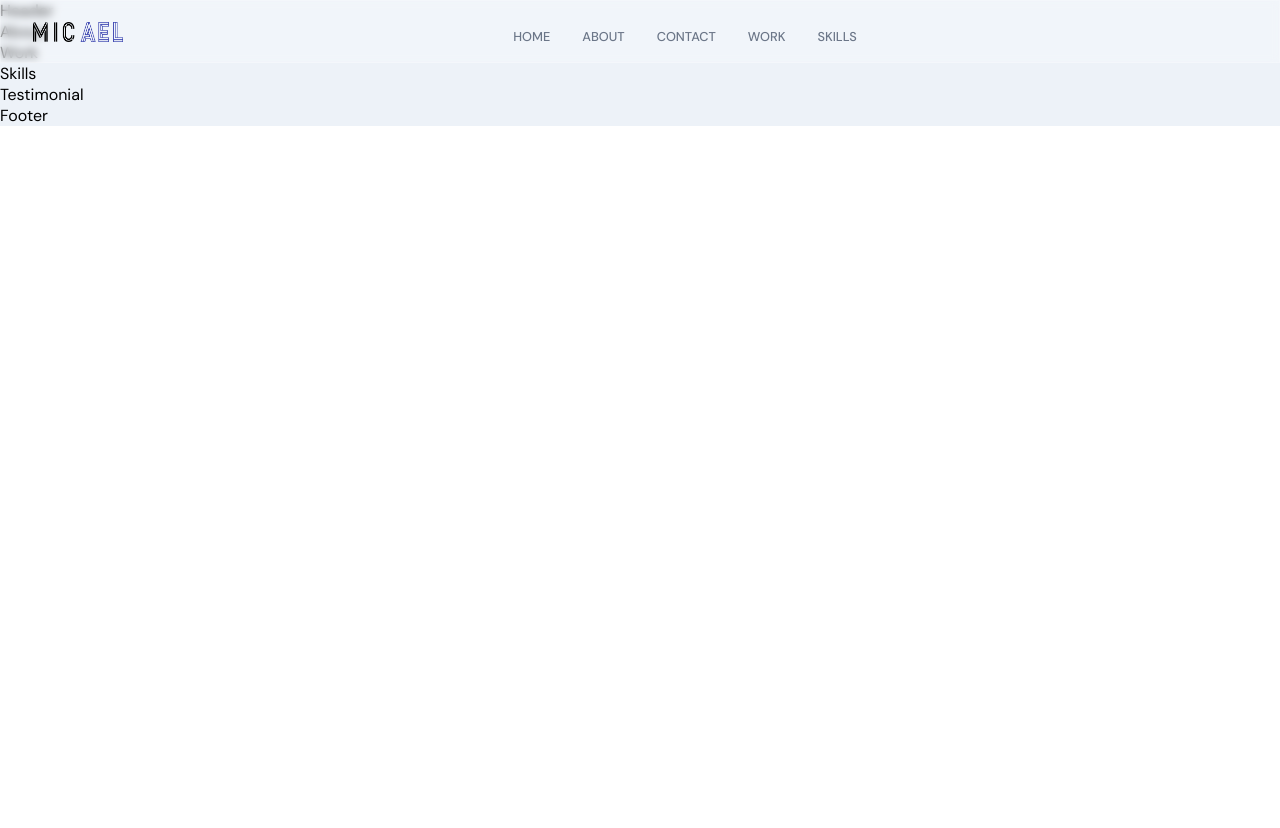
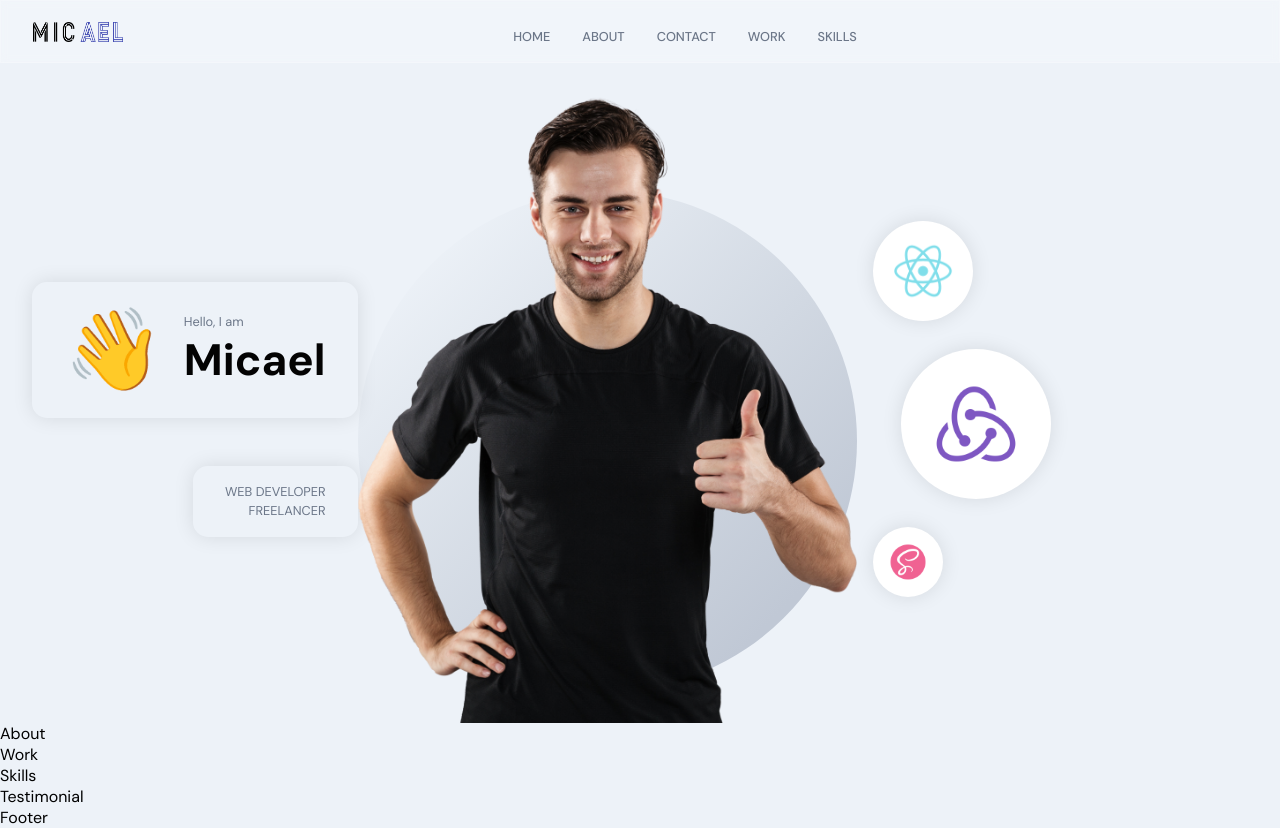
Before and after one commit to serhiyhvala/sanity_project, a React (Create React App) app in the folder frontend_react/: page / in a window 1280 px wide. Before the commit the page ends 800 px from the top, so only its background shows below. Built offline with nearby package versions, Linux system fonts and the light colour scheme.

Commit message:
Create Header Section

```diff
--- a/frontend_react/src/container/Header/Header.jsx
+++ b/frontend_react/src/container/Header/Header.jsx
@@ -1,7 +1,70 @@
+import { motion } from 'framer-motion'
+import { v4 as uuidv4 } from 'uuid'
+
+import images from '../../constants/images'
+
 import './Header.scss'
 
 const Header = () => {
-	return <div>Header</div>
+	const { react, redux, sass } = images
+	const scaleVariants = {
+		whileInView: {
+			scale: [0, 1],
+			opacity: [0, 1],
+			transition: {
+				duration: 1,
+				ease: 'easeInOut'
+			}
+		}
+	}
+	return (
+		<div id='home' className='app__header app__flex'>
+			<motion.div
+				whileInView={{ x: [-100, 0], opacity: [0, 1] }}
+				transition={{ duration: 0.5 }}
+				className='app__header-info'
+			>
+				<div className='app__header-badge'>
+					<div className='badge-cmp app__flex'>
+						<span>👋</span>
+						<div style={{ marginLeft: 20 }}>
+							<p className='p-text'>Hello, I am</p>
+							<h1 className='head-text'>Micael</h1>
+						</div>
+					</div>
+					<div className='tag-cmp app__flex'>
+						<p className='p-text'>Web Developer</p>
+						<p className='p-text'>Freelancer</p>
+					</div>
+				</div>
+			</motion.div>
+			<motion.div
+				whileInView={{ opacity: [0, 1] }}
+				transition={{ duration: 0.5, delayChildren: 0.5 }}
+				className='app__header-img'
+			>
+				<img src={images.profile} alt='' />
+				<motion.img
+					whileInView={{ scale: [0, 1] }}
+					transition={{ duration: 1, ease: 'easeInOut' }}
+					src={images.circle}
+					alt='profile__circle'
+					className='overlay_circle'
+				/>
+			</motion.div>
+			<motion.div
+				variant={scaleVariants}
+				whileInView={scaleVariants.whileInView}
+				className='app__header-circles'
+			>
+				{[react, redux, sass].map(item => (
+					<div className='circle-cmp app__flex' key={uuidv4()}>
+						<img src={item} alt='circle' />
+					</div>
+				))}
+			</motion.div>
+		</div>
+	)
 }
 
 export default Header
--- a/frontend_react/src/container/Header/Header.scss
+++ b/frontend_react/src/container/Header/Header.scss
@@ -0,0 +1,177 @@
+#home {
+	position: relative;
+	background-size: cover;
+	background: url('../../assets/bgIMG.png') no-repeat center;
+
+	.app__wrapper {
+		padding: 0;
+
+		.copyright {
+			display: none;
+		}
+	}
+}
+
+.app__header {
+	flex: 1;
+	width: 100%;
+	height: 100%;
+	flex-direction: row;
+	padding: 6rem 2rem 0;
+	@media screen and (min-width: 2000px) {
+		padding-top: 8rem;
+	}
+	@media screen and (max-width: 1200px) {
+		flex-direction: column;
+	}
+	@media screen and (max-width: 400px) {
+		padding: 6rem 1rem 2rem;
+	}
+}
+
+.app__header-info {
+	flex: 0.65;
+	flex-direction: column;
+	justify-content: flex-start;
+	align-items: flex-start;
+	height: 100%;
+	@media screen and (max-width: 2000px) {
+		width: 100%;
+		margin-right: 0;
+	}
+}
+
+.app__header-badge {
+	width: 100%;
+	display: flex;
+	justify-content: flex-end;
+	align-items: flex-end;
+	flex-direction: column;
+
+	.badge-cmp,
+	.tag-cmp {
+		padding: 1rem 2rem;
+		border: var(--white-color);
+		border-radius: 15px;
+		flex-direction: row;
+		width: auto;
+		box-shadow: 0 0 20px rgba(0, 0, 0, 0.1);
+	}
+
+	.tag-cmp {
+		flex-direction: column;
+		margin-top: 3rem;
+
+		p {
+			width: 100%;
+			text-transform: uppercase;
+			text-align: right;
+		}
+	}
+
+	span {
+		font-size: 2.5rem;
+
+		@media screen and (max-width: 2000px) {
+			font-size: 5rem;
+		}
+	}
+
+	@media screen and (max-width: 1200px) {
+		justify-content: flex-start;
+		align-items: flex-start;
+	}
+}
+
+.app__header-circles {
+	flex: 0.75;
+	display: flex;
+	flex-direction: column;
+	justify-content: space-evenly;
+	align-items: flex-start;
+	height: 100%;
+	margin-left: 1rem;
+
+	div {
+		width: 100px;
+		height: 100px;
+		border-radius: 50%;
+		background: var(--white-color);
+		box-shadow: 0 0 20px rgba(0, 0, 0, 0.1);
+	}
+
+	img {
+		width: 60%;
+		height: 60%;
+	}
+
+	div:nth-child(1) {
+		width: 100px;
+		height: 100px;
+	}
+
+	div:nth-child(2) {
+		margin: 1.75rem;
+		width: 150px;
+		height: 150px;
+	}
+
+	div:nth-child(3) {
+		width: 70px;
+		height: 70px;
+	}
+
+	@media screen and (min-width: 2000px) {
+		div:nth-child(1) {
+			width: 400px;
+			height: 400px;
+		}
+
+		div:nth-child(2) {
+			width: 170px;
+			height: 170px;
+		}
+
+		div:nth-child(3) {
+			width: 200px;
+			height: 200px;
+		}
+	}
+	@media screen and (max-width: 1200px) {
+		width: 100%;
+		flex-direction: row;
+		flex-wrap: wrap;
+		margin-left: 0;
+		div {
+			margin: 1rem;
+		}
+	}
+}
+
+.app__header-img {
+	flex: 1;
+	height: 100%;
+	display: flex;
+	justify-content: flex-end;
+	align-items: flex-end;
+	position: relative;
+
+	img {
+		width: 100%;
+		object-fit: contain;
+		z-index: 1;
+	}
+
+	.overlay_circle {
+		position: absolute;
+		left: 0;
+		right: 0;
+		bottom: 0;
+		z-index: 0;
+		width: 100%;
+		height: 90%;
+	}
+	@media screen and (max-width: 1200px) {
+		margin: 2rem 0;
+	}
+}
```
